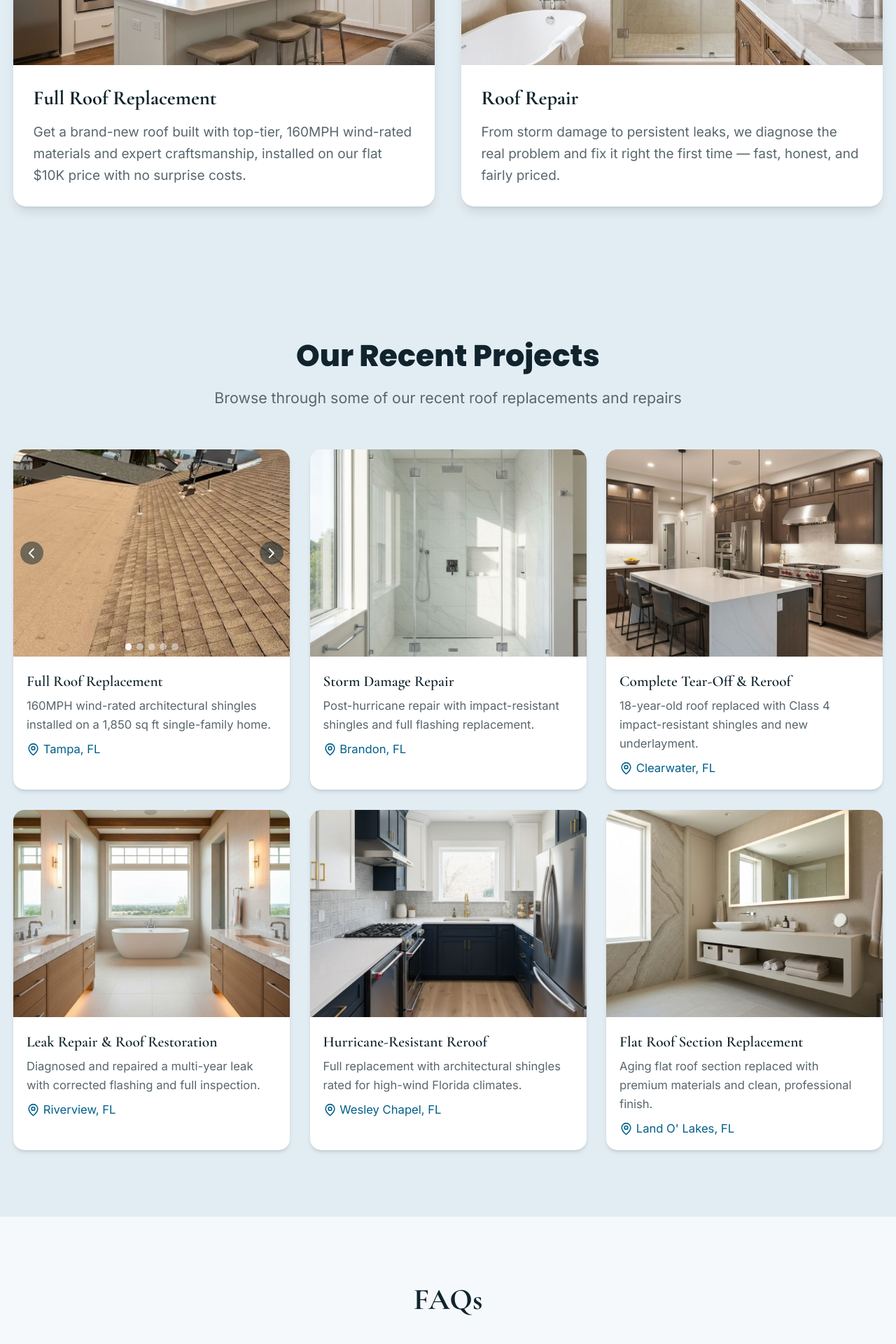
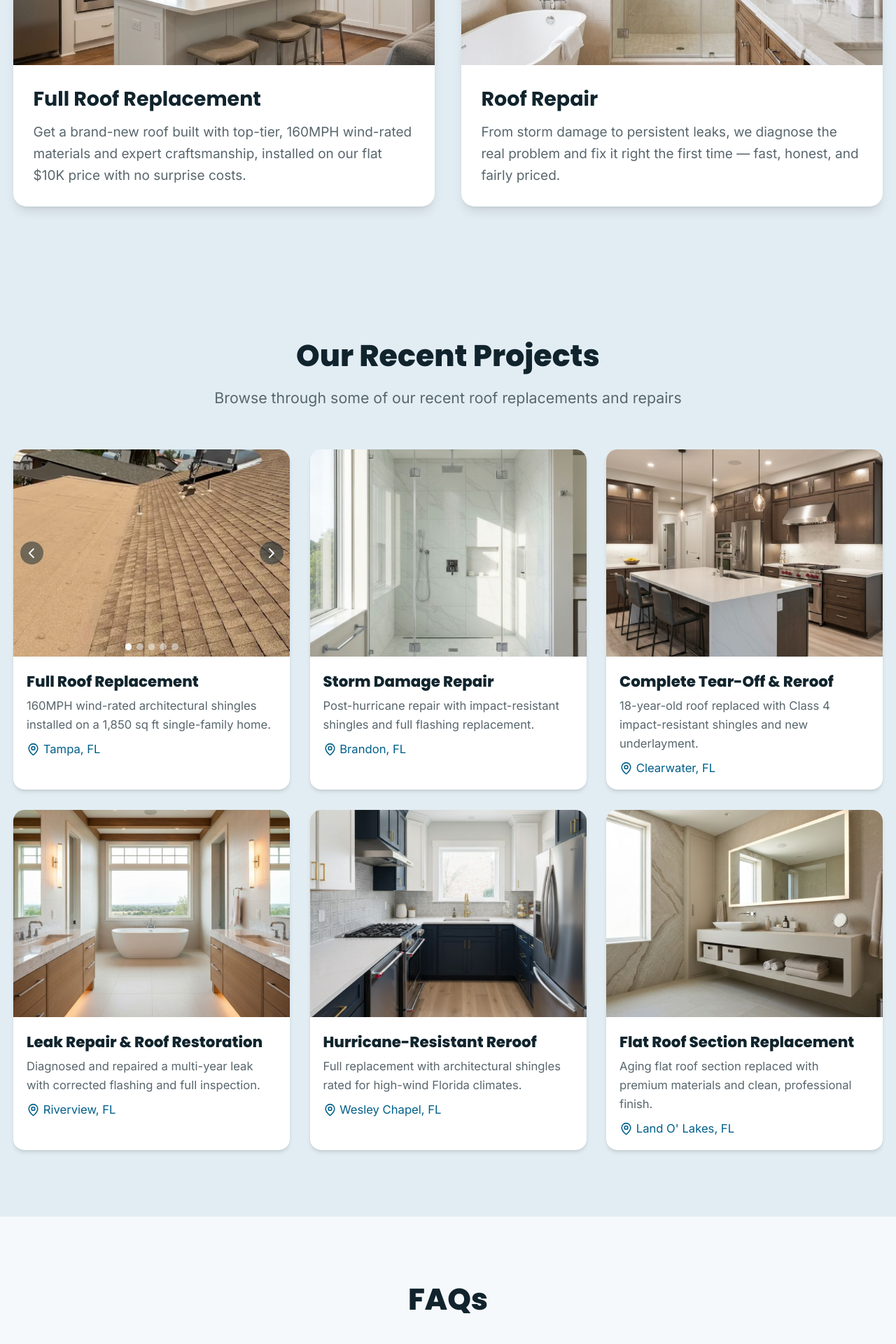
Before and after one commit to Fbet590/NexRoof---Original, a Next.js app: page / in a window 1280 px wide. Shown: the part 4700-6620 px from the top of the page at 70% size. Built offline with nearby package versions, Linux system fonts and the light colour scheme.

Commit message:
feat: update font family to Poppins for headings in FAQ, Gallery, and Services
Co-authored-by: Fbet590 <271462897+Fbet590@users.noreply.github.com>

```diff
--- a/components/landing/faq.tsx
+++ b/components/landing/faq.tsx
@@ -27,7 +27,7 @@ export function FAQ() {
     <section className="py-20 bg-background">
       <div className="container mx-auto px-4 max-w-3xl">
         <div className="text-center mb-12">
-          <h2 className="font-serif text-3xl md:text-4xl font-bold text-foreground">
+          <h2 className="font-[family-name:var(--font-poppins)] text-3xl md:text-4xl font-black text-foreground">
             FAQs
           </h2>
         </div>
--- a/components/landing/gallery.tsx
+++ b/components/landing/gallery.tsx
@@ -126,7 +126,7 @@ function GalleryCard({ image, onOpen }: { image: GalleryItem; onOpen: () => void
       </div>
 
       <div className="p-4">
-        <h3 className="font-serif font-semibold text-lg text-card-foreground mb-1">
+        <h3 className="font-[family-name:var(--font-poppins)] font-black text-lg text-card-foreground mb-1">
           {image.title}
         </h3>
         <p className="text-muted-foreground text-sm mb-2 leading-relaxed">
--- a/components/landing/services.tsx
+++ b/components/landing/services.tsx
@@ -51,7 +51,7 @@ export function Services() {
                 style={{ backgroundImage: `url('${service.image}')` }}
               />
               <div className="p-6">
-                <h3 className="font-serif text-2xl font-bold text-card-foreground mb-3">
+                <h3 className="font-[family-name:var(--font-poppins)] text-2xl font-bold text-card-foreground mb-3">
                   {service.title}
                 </h3>
                 <p className="text-muted-foreground leading-relaxed">
```
